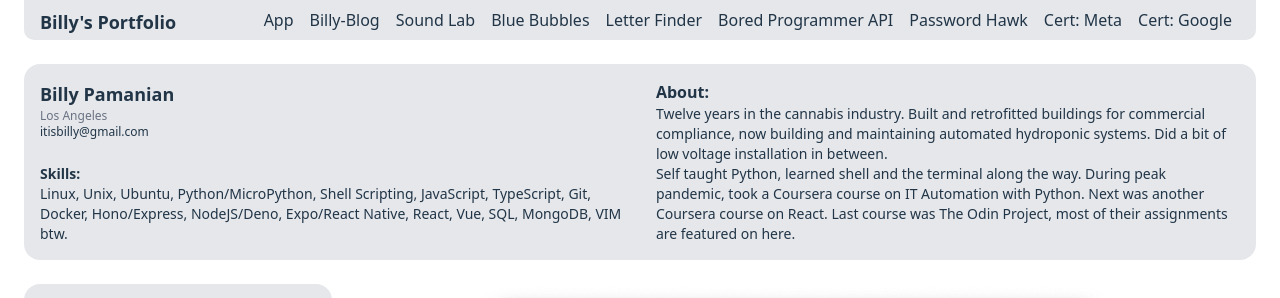
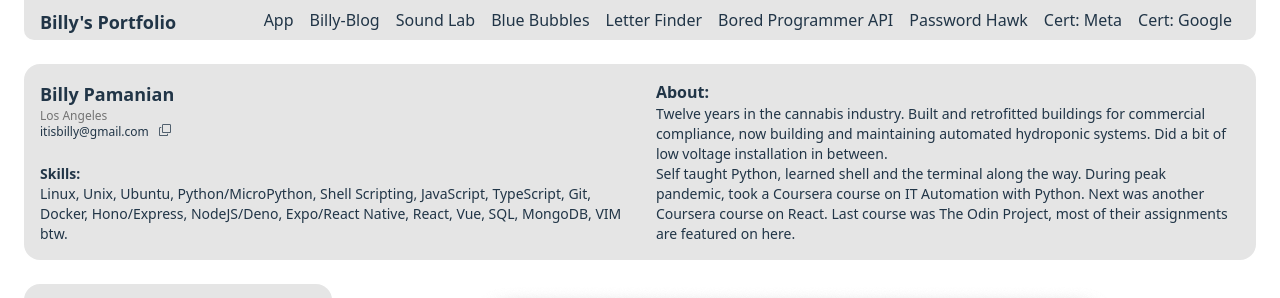
Before and after one commit to FatCatLikesBeer/portfolio-2025, a Vue app: page / in a window 1280 px wide. Both pictures are taken after a click on the element "Click to reveal email". Shown: the top 298 px of the page. Built offline with nearby package versions, Linux system fonts and the light colour scheme.

Commit message:
Added click to copy for email in About. Created a little toast thingy too

```diff
--- a/src/components/About.vue
+++ b/src/components/About.vue
@@ -1,5 +1,8 @@
 <script setup lang="ts">
 import { ref } from "vue";
+const showToast = ref(false);
+import Toast from "./Toast.vue";
+import Copy from "./icons/Copy.vue";
 const toggle = ref(false);
 const me = {
   name: "Billy Pamanian",
@@ -17,20 +20,38 @@ function revealer(bin: string): string {
 function toggleToggle() {
   toggle.value = !toggle.value;
 }
+async function copyToKeyboard() {
+  try {
+    await navigator.clipboard.writeText(revealer(me.email));
+    showToast.value = true;
+  } catch (err: unknown) {
+    console.error(err);
+  } finally {
+    setTimeout(() => {
+      showToast.value = false;
+    }, 500);
+  }
+}
 </script>
 
 <template>
-  <div id="about" class="flex flex-row bg-gray-200 dark:bg-gray-700 rounded-2xl gap-8">
+  <div id="about" class="flex flex-row bg-neutral-200 dark:bg-neutral-800 rounded-2xl gap-8">
     <div class="flex-1/2 flex flex-col justify-between">
       <div>
         <h1 class="font-bold text-lg">{{ me.name }}</h1>
-        <p class="text-xs text-gray-500 dark:text-gray-400">{{ me.location }}</p>
-        <p v-if="!toggle" @click="toggleToggle" class="text-xs text-gray-500 dark:text-gray-400">
-          Click to reveal email
-        </p>
-        <p v-else class="text-xs">{{ revealer(me.email) }}</p>
+        <p class="text-xs text-neutral-500 dark:text-neutral-400">{{ me.location }}</p>
+        <div>
+          <p v-if="!toggle" @click="toggleToggle" class="text-xs text-neutral-500 dark:text-neutral-400">
+            Click to reveal email
+          </p>
+          <div v-else class="text-xs flex flex-row gap-2.5">
+            <p>{{ revealer(me.email) }} </p>
+            <Copy :size="12" :callBack="copyToKeyboard" class="cursor-pointer" />
+            <Toast :showToast="showToast" />
+          </div>
+        </div>
       </div>
-      <div class="mt-4">
+      <div>
         <p class="text-sm font-bold">Skills:</p>
         <p class="text-sm"><span class="font-bold"></span> {{ me.skills.join(", ") }}.</p>
       </div>
--- a/src/components/ContentPanel.vue
+++ b/src/components/ContentPanel.vue
@@ -6,7 +6,7 @@ const technologies = props.project.tech.join(", ");
 </script>
 
 <template>
-  <div class="w-[28svw] p-4 pt-2 flex-1/4 bg-gray-200 dark:bg-gray-700 rounded-2xl flex flex-col justify-between">
+  <div class="w-[28svw] p-4 pt-2 flex-1/4 bg-neutral-200 dark:bg-neutral-800 rounded-2xl flex flex-col justify-between">
     <div>
       <h1 class="font-bold text-2xl mb-4">{{ project.name }}</h1>
       <p class="italic mb-4">{{ project.description }}</p>
--- a/src/components/Footer.vue
+++ b/src/components/Footer.vue
@@ -2,7 +2,7 @@
 </script>
 
 <template>
-  <footer class="flex flex-col justify-center text-gray-400 text-sm m-12 mt-18">
+  <footer class="flex flex-col justify-center text-neutral-400 text-sm m-12 mt-18">
     <p class="m-auto">Created by Billy</p>
     <p class="m-auto">Written in <a href="https://vuejs.org/" target="_blank">Vue 3 </a>Composition API</p>
     <p class="m-auto">All Icons by <a href="https://icons.getbootstrap.com/" target="_blank">Bootstrap</a></p>
--- a/src/components/Header.vue
+++ b/src/components/Header.vue
@@ -8,7 +8,7 @@ function idToLink(id: string): string {
 </script>
 
 <template>
-  <header class="bg-gray-200 dark:bg-gray-700 flex flex-row justify-between gap-16">
+  <header class="bg-neutral-200 dark:bg-neutral-800 flex flex-row justify-between gap-16">
     <div class="flex flex-row whitespace-nowrap">
       <h1 class="font-bold text-lg"><a href="/">Billy's Portfolio</a></h1>
     </div>
@@ -26,7 +26,7 @@ header {
   margin: 0 24px;
   border-bottom-right-radius: 10px;
   border-bottom-left-radius: 10px;
-  z-index: 9999;
+  z-index: 9990;
   padding: 8px 16px;
 }
 
--- /dev/null
+++ b/src/components/Toast.vue
@@ -0,0 +1,31 @@
+<script setup lang="ts">
+const props = defineProps<{
+  showToast: boolean;
+}>();
+</script>
+
+<template>
+  <Transition name="fade">
+    <div v-if="showToast" id="toast"
+      class="flex flex-row justify-center border-green-600 border-1 p-1 pl-2 pr-2 rounded-md">
+      <p class="text-green-600 ">Email Copied!</p>
+    </div>
+  </Transition>
+</template>
+
+<style>
+#toast {
+  position: relative;
+  bottom: 6px;
+  z-index: 9999;
+}
+
+.fade-leave-active {
+  transition: opacity 1.5s ease-in-out;
+}
+
+.fade-enter-from,
+.fade-leave-to {
+  opacity: 0;
+}
+</style>
--- /dev/null
+++ b/src/components/icons/Copy.vue
@@ -0,0 +1,14 @@
+<script setup lang="ts">
+const props = defineProps<{
+  size: number;
+  callBack: () => void;
+}>();
+</script>
+
+<template>
+  <svg xmlns="http://www.w3.org/2000/svg" :width="size" :height="size" fill="currentColor" class="bi bi-copy"
+    viewBox="0 0 16 16" @click="callBack">
+    <path fill-rule="evenodd"
+      d="M4 2a2 2 0 0 1 2-2h8a2 2 0 0 1 2 2v8a2 2 0 0 1-2 2H6a2 2 0 0 1-2-2zm2-1a1 1 0 0 0-1 1v8a1 1 0 0 0 1 1h8a1 1 0 0 0 1-1V2a1 1 0 0 0-1-1zM2 5a1 1 0 0 0-1 1v8a1 1 0 0 0 1 1h8a1 1 0 0 0 1-1v-1h1v1a2 2 0 0 1-2 2H2a2 2 0 0 1-2-2V6a2 2 0 0 1 2-2h1v1z" />
+  </svg>
+</template>
--- a/src/style.css
+++ b/src/style.css
@@ -7,7 +7,7 @@
 
   color-scheme: light dark;
   color: rgba(255, 255, 255, 0.87);
-  background-color: #242424;
+  background-color: oklch(0.205 0 0);
 
   font-synthesis: none;
   text-rendering: optimizeLegibility;
```
